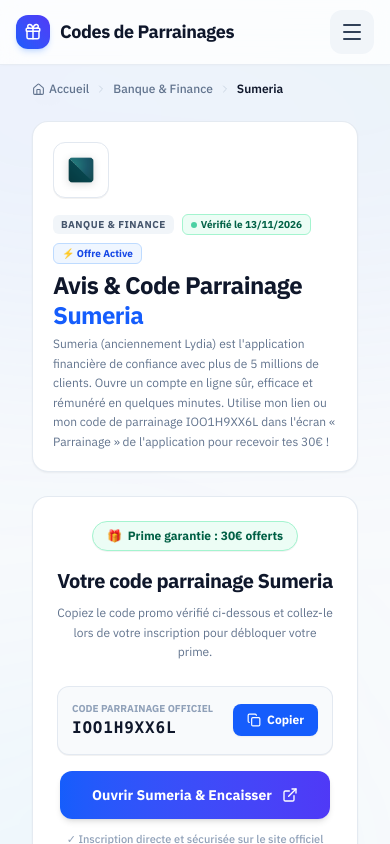
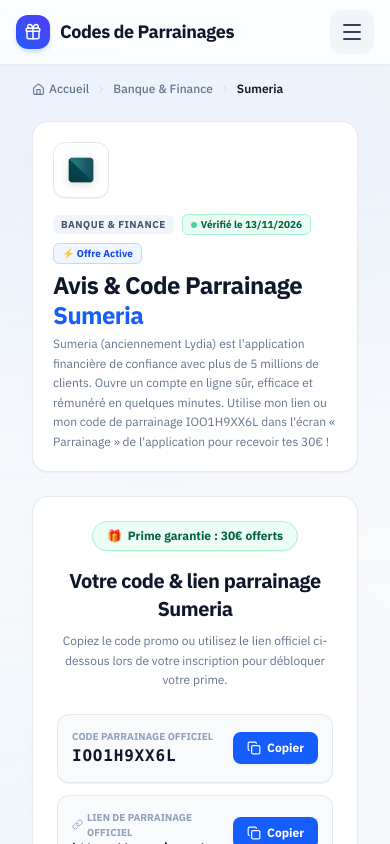
Before and after one commit to NACoaching/ParraineMoi, a Next.js app: page /parrainage-sumeria in a window 390 px wide. Shown: the top 844 px of the page. Built offline with nearby package versions, Linux system fonts and the light colour scheme.

Commit message:
feat(ui): afficher systématiquement le lien de parrainage copiable sur toutes les fiches (même avec code, ex: Sumeria)

```diff
--- a/src/app/[slug]/page.tsx
+++ b/src/app/[slug]/page.tsx
@@ -329,25 +329,29 @@ export default async function ReferralPage({
 
                             <h2 className="text-xl sm:text-2xl md:text-3xl font-extrabold text-slate-900 mb-2 tracking-tight">
                                 {hasRealCode
-                                    ? `Votre code parrainage ${referral.name}`
+                                    ? `Votre code & lien parrainage ${referral.name}`
                                     : `Activez votre bonus de bienvenue ${referral.name}`}
                             </h2>
 
                             <p className="text-xs sm:text-sm text-slate-500 mb-6 max-w-md mx-auto leading-relaxed">
                                 {hasRealCode
-                                    ? "Copiez le code promo vérifié ci-dessous et collez-le lors de votre inscription pour débloquer votre prime."
+                                    ? "Copiez le code promo ou utilisez le lien officiel ci-dessous lors de votre inscription pour débloquer votre prime."
                                     : "Aucun code manuel n'est requis : votre prime est automatiquement activée en passant par notre lien officiel ci-dessous."}
                             </p>
 
-                            {/* Promo Code Slot or Official Referral Link Slot */}
-                            {hasRealCode ? (
+                            {/* 1. Official Promo Code Slot (if applicable) */}
+                            {hasRealCode && (
                                 <DetailCodeBox
                                     code={referral.code}
                                     name={referral.name}
                                     advantage={referral.advantage}
                                     link={referral.link}
+                                    className="mb-3"
                                 />
-                            ) : referral.link ? (
+                            )}
+
+                            {/* 2. Official Referral / Partner Link Slot (for all offers with a link) */}
+                            {referral.link && (
                                 <DetailCodeBox
                                     code={referral.link}
                                     name={referral.name}
@@ -355,8 +359,9 @@ export default async function ReferralPage({
                                     link={referral.link}
                                     isLink={true}
                                     isPartner={referral.isPartner}
+                                    className={hasRealCode ? "mb-6" : "mb-4"}
                                 />
-                            ) : null}
+                            )}
 
                             {/* Reassurance pill if no code */}
                             {!hasRealCode && (
--- a/src/components/DetailCodeBox.tsx
+++ b/src/components/DetailCodeBox.tsx
@@ -10,6 +10,7 @@ interface DetailCodeBoxProps {
   link?: string;
   isLink?: boolean;
   isPartner?: boolean;
+  className?: string;
 }
 
 export function DetailCodeBox({
@@ -19,6 +20,7 @@ export function DetailCodeBox({
   link,
   isLink = false,
   isPartner = false,
+  className = "mb-3",
 }: DetailCodeBoxProps) {
   const [copied, setCopied] = useState(false);
 
@@ -56,7 +58,7 @@ export function DetailCodeBox({
     : "Code Parrainage Officiel";
 
   return (
-    <div className="max-w-md mx-auto mb-4 w-full">
+    <div className={`max-w-md mx-auto w-full ${className}`}>
       <button
         type="button"
         onClick={handleCopy}
--- a/src/components/StickyCopyBar.tsx
+++ b/src/components/StickyCopyBar.tsx
@@ -86,6 +86,16 @@ export function StickyCopyBar({ name, code, link, advantage, logoUrl }: StickyCo
                     ) : null}
 
                     {/* Direct button */}
+                    {hasRealCode && link && (
+                        <CopyButton
+                            code={link}
+                            referralName={name}
+                            advantage={advantage}
+                            showText={false}
+                            label="Copier le lien"
+                            className="!h-9 !w-9 !rounded-xl bg-slate-100 hover:bg-blue-50 text-slate-600 hover:text-blue-600 border border-slate-200 hidden sm:inline-flex"
+                        />
+                    )}
                     {link && (
                         <a
                             href={link}
```
